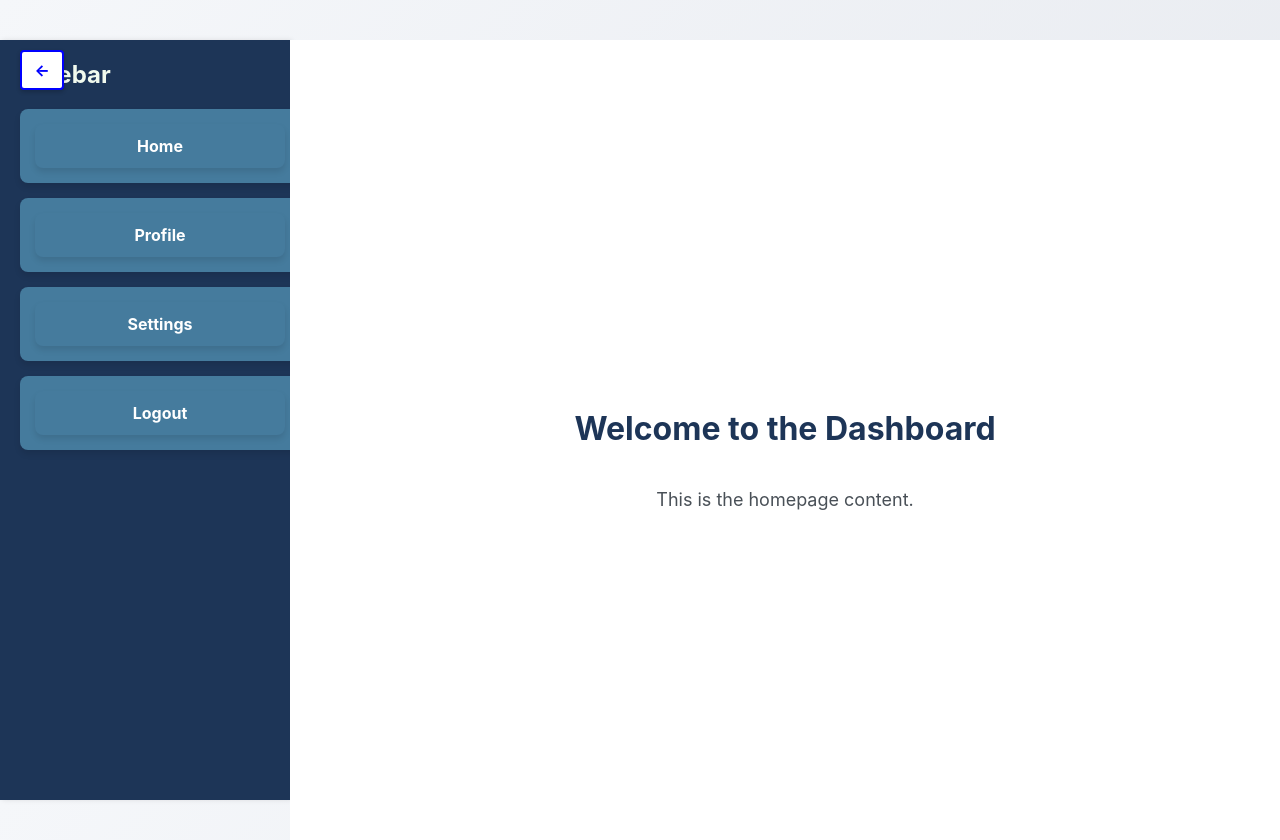
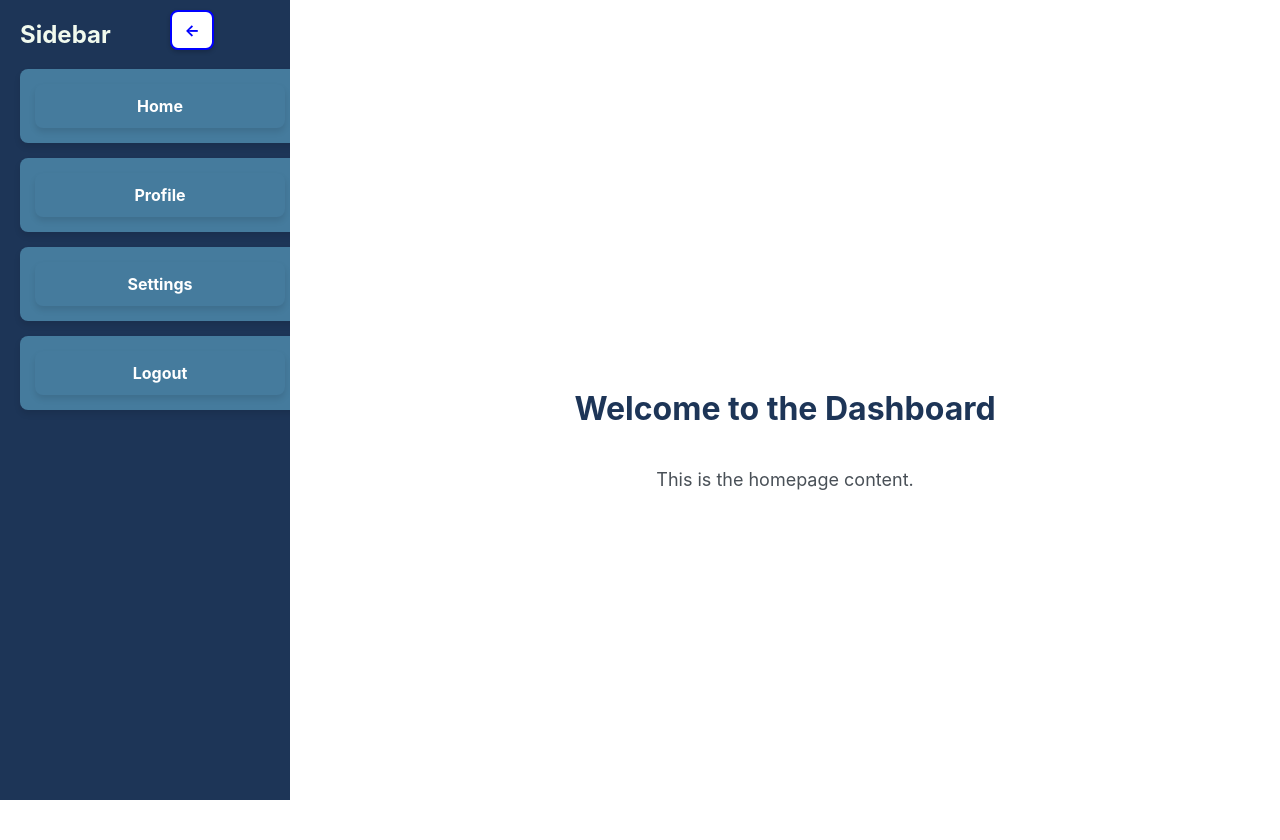
Before and after one commit to liyuxiao2/Insurify, a React (Create React App) app in the folder disaster-relief-app/client/: page /dashboard in a window 1280 px wide. Shown: the top 840 px of the page. After the commit the page ends 800 px from the top, so only its background shows below. Built offline with nearby package versions, Linux system fonts and the light colour scheme.

Commit message:
Fix header sections.

```diff
--- a/disaster-relief-app/client/src/App.css
+++ b/disaster-relief-app/client/src/App.css
@@ -1,14 +1,11 @@
-html, body {
-  margin: 0;
-  padding: 0;
-  height: 100%;
-  overflow: hidden; /* Prevents unnecessary scrolling */
+.App {
+  text-align: center;
 }
 
-#root {
-  height: 100%;
+.App-logo {
+  height: 40vmin;
+  pointer-events: none;
 }
-
 
 @media (prefers-reduced-motion: no-preference) {
   .App-logo {
@@ -31,20 +28,6 @@ html, body {
   color: #61dafb;
 }
 
-/* Back button styles */
-.back-button {
-  position: fixed;
-  top: 10px;
-  left: 10px;
-  background-color: transparent;
-  border: none;
-  font-size: 24px;
-  color: blue;
-  cursor: pointer;
-  outline: none;
-  z-index: 1000; /* Ensure it stays on top */
-}
-
 @keyframes App-logo-spin {
   from {
     transform: rotate(0deg);
--- a/disaster-relief-app/client/src/App.js
+++ b/disaster-relief-app/client/src/App.js
@@ -11,13 +11,12 @@ const BackButton = () => {
   const navigate = useNavigate();
   return (
       <button onClick={() => navigate(-1)} style={{
-        position: 'relative', // Keeps the button fixed on the screen
-        top: '50px', // Distance from the bottom of the screen
-        left: '20px', // Distance from the left side of the screen
+        position: 'absolute', // Keeps the button fixed on the screen
+        top: '10px', // Distance from the bottom of the screen
+        left: '170px', // Distance from the left side of the screen
         cursor: 'pointer',
         fontSize: '16px',
         border: '2px solid blue',
-        borderRadius: '4px',
         width: '40px',
         height: '40px',
         color: 'blue',
--- a/disaster-relief-app/client/src/components/LoginPage.js
+++ b/disaster-relief-app/client/src/components/LoginPage.js
@@ -20,6 +20,9 @@ const app = initializeApp(firebaseConfig);
 const auth = getAuth(app);
 const provider = new GoogleAuthProvider(); // Set up Google Auth Provider
 
+const user = 'tonysmean@gmail.com';
+const pwd = 'abc12345';
+
 const LoginPage = () => {
   // State to store error messages
   const [error, setError] = useState('');
@@ -29,6 +32,11 @@ const LoginPage = () => {
     e.preventDefault();
     const email = e.target.email.value;
     const password = e.target.password.value;
+    if(email == user && password == pwd) {
+      navigate('/dashboard');
+      setError('');
+      return;
+    }
 
     // Proceed with Firebase authentication
     signInWithEmailAndPassword(auth, email, password)
--- a/disaster-relief-app/client/src/components/dashBoard.css
+++ b/disaster-relief-app/client/src/components/dashBoard.css
@@ -5,12 +5,15 @@ body {
     font-family: Arial, sans-serif;
     background-color: #e9ecef; /* Subtle background color */
     height: 100vh;
-    overflow: hidden; /* Prevent scrolling */
+    overflow-y: hidden; /* Prevent scrolling */
 }
 
 /* General dashboard styling */
 .dashboard {
+    padding: 0px;
     display: flex;
+    overflow-x: auto;
+    overflow-y: hidden; /* Prevent scrolling */
     flex-direction: row;
     height: 100vh; /* Full viewport height */
     width: 100vw; /* Full viewport width */
@@ -25,6 +28,7 @@ button{
     font-size: 16px;
     font-family: inherit;
     border-radius: 8px;
+    padding: 0px;
     box-shadow: 0 4px 6px rgba(0, 0, 0, 0.1);
 }
 
@@ -36,6 +40,7 @@ button{
     display: flex;
     flex-direction: column;
     align-items: flex-start;
+    overflow-y: hidden; /* Prevent scrolling */
     padding: 20px;
     box-shadow: 2px 0 5px rgba(0, 0, 0, 0.1); /* Subtle shadow */
 }
```
